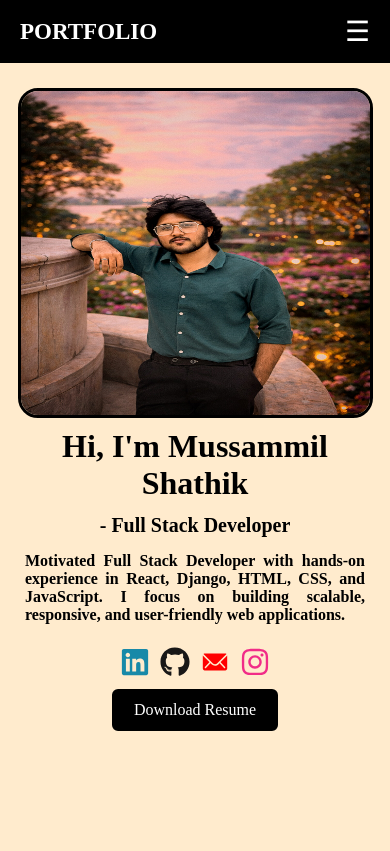
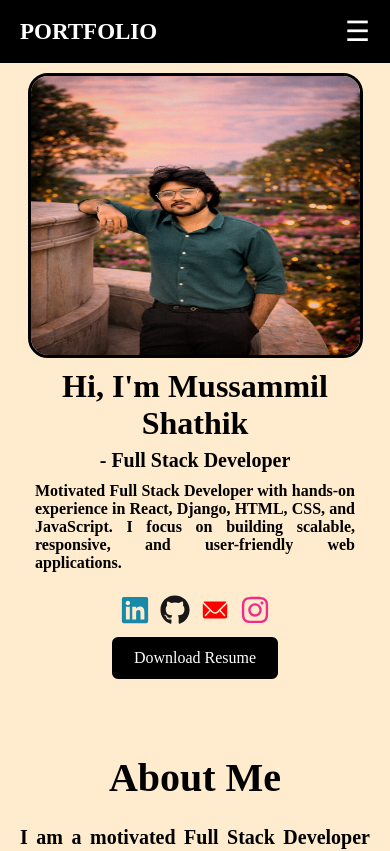
Before and after one commit to mussammilshathik21/portfolio, a React app: page / in a window 390 px wide. Shown: the top 851 px of the page. Built offline with nearby package versions, Linux system fonts and the light colour scheme; the HTML template or start-up script is replaced by a standard one.

Commit message:
jsx and css fixed

```diff
--- a/src/components/Hero.css
+++ b/src/components/Hero.css
@@ -77,15 +77,15 @@
         flex-direction:column;
         text-align:center;
         gap:1px;
-        margin-top: -25px;
+        padding: 10px 20px;
 
 
     }
 
     .hero-img img{
-        width:355px;
+        width:335px;
 
-        height: 330px;
+        height: 285px;
     }
 
     .hero h1{
@@ -95,7 +95,7 @@
 
     .hero h3{
         font-size:20px;
-        padding: 5px;
+        padding: px;
     }
 
     .hero p{
```
